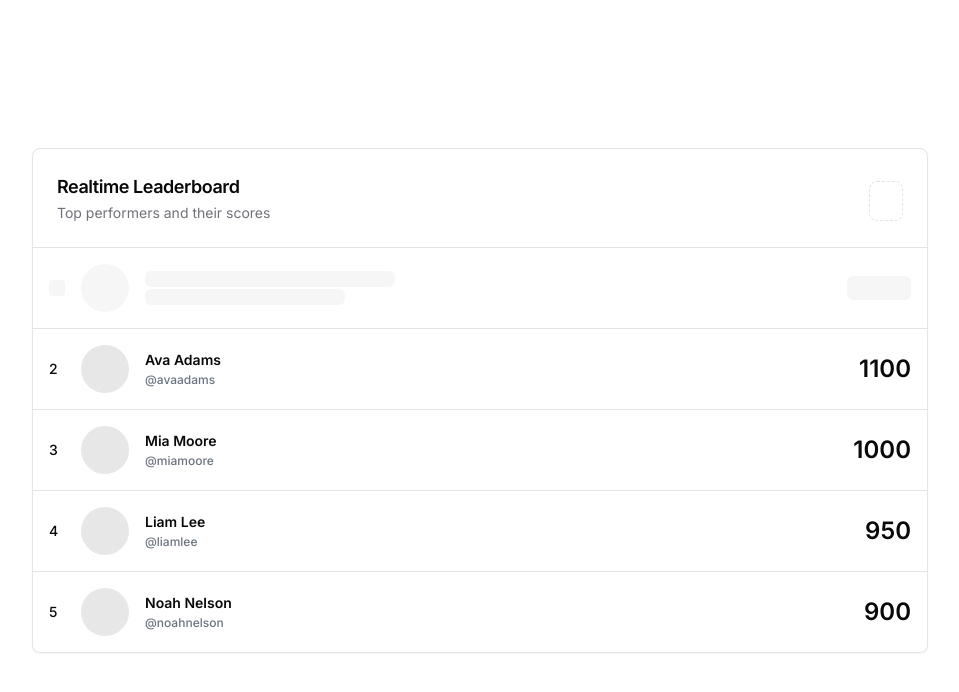
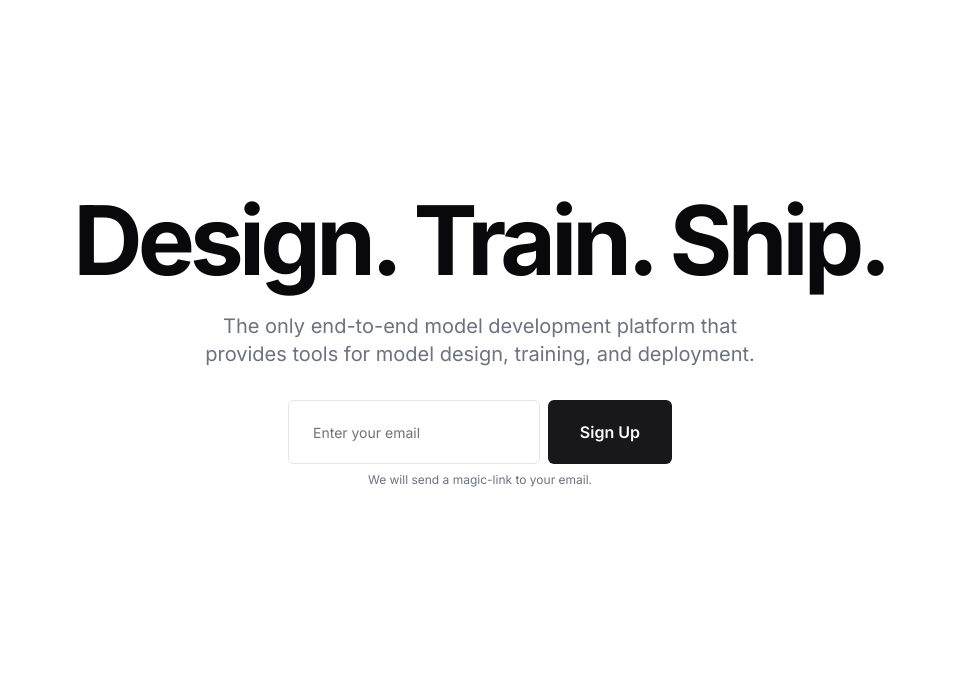
Before and after one commit to jacobhq/pong, a Next.js app in the folder web/: page / in a window 1280 px wide. Shown: the top 692 px of the page, without its empty margins (160-1119 px from the left). Built offline with nearby package versions, Linux system fonts and the light colour scheme.

Commit message:
wip add a marketing page

```diff
--- a/web/app/page.tsx
+++ b/web/app/page.tsx
@@ -1,9 +1,9 @@
-import {Leaderboard} from "@/components/leaderboard";
+import {MarketingHero} from "@/components/marketing-hero";
 
 export default function Home() {
   return (
     <main className="flex min-h-screen flex-col items-center justify-between">
-      <Leaderboard />
+      <MarketingHero />
     </main>
   );
 }
--- /dev/null
+++ b/web/components/marketing-hero.tsx
@@ -0,0 +1,36 @@
+/**
+* This code was generated by v0 by Vercel.
+* @see https://v0.dev/t/DqI157XIP1w
+* Documentation: https://v0.dev/docs#integrating-generated-code-into-your-nextjs-app
+*/
+import { Input } from "@/components/ui/input"
+import { Button } from "@/components/ui/button"
+
+export function MarketingHero() {
+  return (
+    <section className="w-full py-12 md:py-24 lg:py-32 xl:py-48">
+      <div className="container px-4 md:px-6">
+        <div className="flex flex-col items-center space-y-8 text-center">
+          <div className="space-y-6">
+            <h1 className="text-5xl font-bold tracking-tighter sm:flex-1 sm:order-1 sm:text-5xl md:text-6xl lg:text-8xl/none">
+              Design. Train. Ship.
+            </h1>
+            <p className="mx-auto max-w-[675px] sm:max-w-[550px] text-gray-500 md:text-xl dark:text-gray-400">
+              The only end-to-end model development platform that provides tools for model design, training, and
+              deployment.
+            </p>
+          </div>
+          <div className="w-full max-w-sm space-y-2">
+            <form className="flex space-x-2">
+              <Input className="max-w-lg flex-1 h-16 px-6" placeholder="Enter your email" type="email" />
+              <Button className="h-16 text-md font-semibold" size="lg">
+                Sign Up
+              </Button>
+            </form>
+            <p className="text-xs text-gray-500 dark:text-gray-400">We will send a magic-link to your email.</p>
+          </div>
+        </div>
+      </div>
+    </section>
+  )
+}
```
